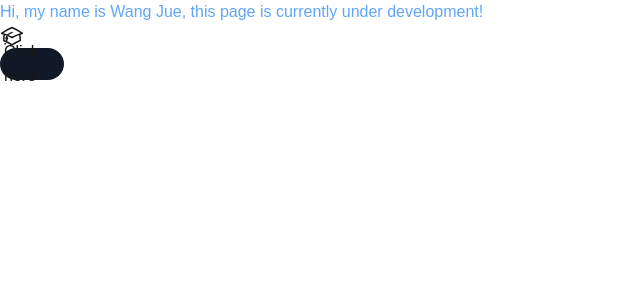
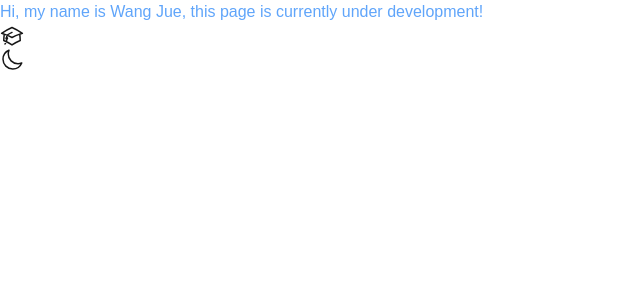
Before and after one commit to joewang0430/my-web, a Next.js app: page / in a window 1280 px wide. Shown: the top 300 px of the page, without its empty margins (0-640 px from the left). Built offline with nearby package versions, Linux system fonts and the light colour scheme.

Commit message:
final solution to change the darkmode

```diff
--- a/package.json
+++ b/package.json
@@ -10,6 +10,7 @@
   },
   "dependencies": {
     "next": "15.1.5",
+    "next-themes": "^0.4.4",
     "react": "^19.0.0",
     "react-dom": "^19.0.0"
   },
--- a/src/app/layout.tsx
+++ b/src/app/layout.tsx
@@ -1,6 +1,7 @@
 import type { Metadata } from "next";
 import { Geist, Geist_Mono } from "next/font/google";
 import "./globals.css";
+import { Providers } from "./providers";  // added theme
 
 const geistSans = Geist({
   variable: "--font-geist-sans",
@@ -24,11 +25,11 @@
   children: React.ReactNode;
 }>) {
   return (
-    <html lang="en">
-      <body
-        className={`${geistSans.variable} ${geistMono.variable} antialiased`}
-      >
-        {children}
+    <html lang="en" suppressHydrationWarning>
+      <body className={`${geistSans.variable} ${geistMono.variable} antialiased`}>
+        <Providers>
+          {children}
+        </Providers>
       </body>
     </html>
   );
--- a/src/app/page.tsx
+++ b/src/app/page.tsx
@@ -1,14 +1,14 @@
-import ThemeToggle from "@/components/ThemeToggle";
+import ThemeSwitch from "@/components/ThemeSwitch";
 
 export default function Home() {
   return (
     <div>
-      <h1 className=" text-blue-400 dark:text-blue-900">Hi, my name is Wang Jue, this page is currently under development!</h1>
+      <h1 className="text-blue-400 dark:text-gray-950">Hi, my name is Wang Jue, this page is currently under development!</h1>
       <svg xmlns="http://www.w3.org/2000/svg" fill="none" viewBox="0 0 24 24" strokeWidth={1.5} stroke="currentColor" className="size-6 text-test">
         <path strokeLinecap="round" strokeLinejoin="round" d="M4.26 10.147a60.438 60.438 0 0 0-.491 6.347A48.62 48.62 0 0 1 12 20.904a48.62 48.62 0 0 1 8.232-4.41 60.46 60.46 0 0 0-.491-6.347m-15.482 0a50.636 50.636 0 0 0-2.658-.813A59.906 59.906 0 0 1 12 3.493a59.903 59.903 0 0 1 10.399 5.84c-.896.248-1.783.52-2.658.814m-15.482 0A50.717 50.717 0 0 1 12 13.489a50.702 50.702 0 0 1 7.74-3.342M6.75 15a.75.75 0 1 0 0-1.5.75.75 0 0 0 0 1.5Zm0 0v-3.675A55.378 55.378 0 0 1 12 8.443m-7.007 11.55A5.981 5.981 0 0 0 6.75 15.75v-1.5" />
       </svg>
 
-    <ThemeToggle />
+    <ThemeSwitch />
     </div>
   );
 }
--- /dev/null
+++ b/src/app/providers.tsx
@@ -0,0 +1,11 @@
+"use client";
+
+import { ThemeProvider } from "next-themes";
+
+export function Providers({children}: {children: React.ReactNode}) {
+    return (
+        <ThemeProvider attribute="class" defaultTheme="system" enableSystem>
+            {children}
+        </ThemeProvider>
+    );
+}
--- /dev/null
+++ b/src/components/ThemeSwitch.tsx
@@ -0,0 +1,30 @@
+"use client";
+
+import { useState, useEffect } from "react";
+import { useTheme } from "next-themes";
+
+const ThemeSwitch = () => {
+    const [mounted, setMounted] = useState(false);
+    const { setTheme, resolvedTheme } = useTheme();
+
+    useEffect(() => setMounted(true), []);
+
+    if (!mounted) return null;
+
+    if (resolvedTheme === "dark") {
+        return (
+            <svg xmlns="http://www.w3.org/2000/svg" fill="none" viewBox="0 0 24 24" strokeWidth={1.5} stroke="currentColor" className="size-6" onClick={() => setTheme("light")}>
+                <path strokeLinecap="round" strokeLinejoin="round" d="M12 3v2.25m6.364.386-1.591 1.591M21 12h-2.25m-.386 6.364-1.591-1.591M12 18.75V21m-4.773-4.227-1.591 1.591M5.25 12H3m4.227-4.773L5.636 5.636M15.75 12a3.75 3.75 0 1 1-7.5 0 3.75 3.75 0 0 1 7.5 0Z" />
+            </svg>
+        );
+    }
+    if (resolvedTheme === "light") {
+        return (
+            <svg xmlns="http://www.w3.org/2000/svg" fill="none" viewBox="0 0 24 24" strokeWidth={1.5} stroke="currentColor" className="size-6" onClick={() => setTheme("dark")}>
+                <path strokeLinecap="round" strokeLinejoin="round" d="M21.752 15.002A9.72 9.72 0 0 1 18 15.75c-5.385 0-9.75-4.365-9.75-9.75 0-1.33.266-2.597.748-3.752A9.753 9.753 0 0 0 3 11.25C3 16.635 7.365 21 12.75 21a9.753 9.753 0 0 0 9.002-5.998Z" />
+            </svg>
+        );
+    }
+};
+
+export default ThemeSwitch;
--- a/src/components/ThemeToggle.tsx
+++ /dev/null
@@ -1,33 +0,0 @@
-"use client";
-import { useEffect, useState } from "react";
-
-const ThemeToggle = () => {
-    const [darkMode, setDarkMode] = useState(() => {
-        if (typeof window !== "undefined") {
-            return localStorage.getItem("theme") === "dark";
-        }
-        return false;
-    });
-
-    useEffect(() => {
-        if (darkMode) {
-            document.documentElement.classList.add("dark");
-            localStorage.setItem("theme", "dark");
-        } else {
-            document.documentElement.classList.remove("dark");
-            localStorage.setItem("theme", "light");
-        }
-        console.log(darkMode);
-    }, [darkMode]);
-
-    return (
-        <div className="relative w-16 h-8 flex items-center bg-gray-900 dark:bg-teal-500 cursor-pointer rounded-full p-1"
-            onClick={() => setDarkMode(!darkMode)}>
-
-            <div>Click here</div>
-
-        </div>
-    );
-}
-
-export default ThemeToggle;
```
Also changed, not shown: 1 other file (tests, documents, lock files or other folders).
